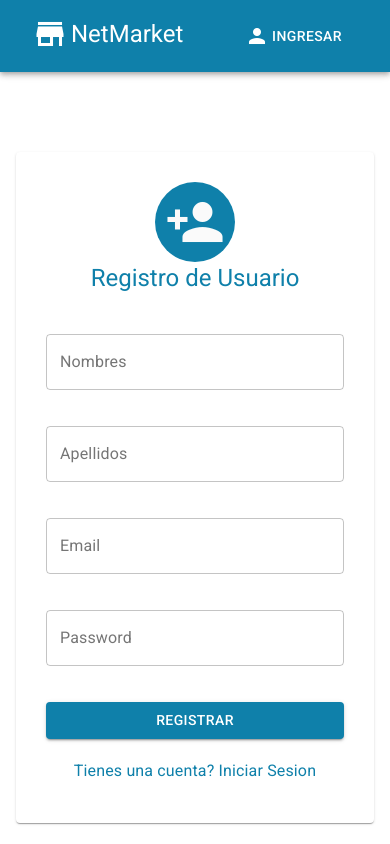
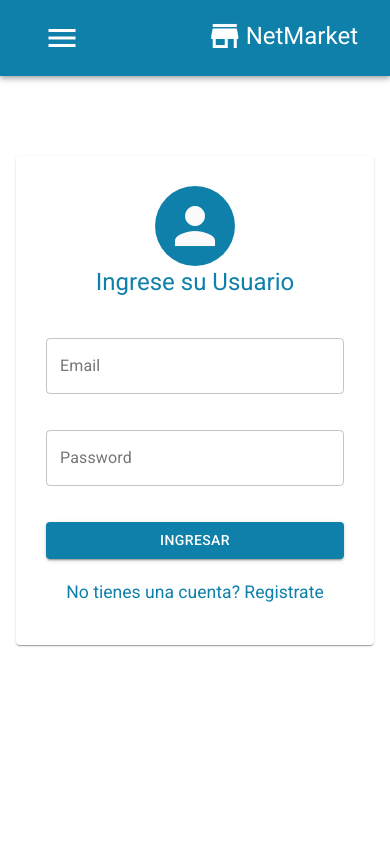
Before and after one commit to leo-marqz/netmarket-frontend, a React (Create React App) app: page /login in a window 390 px wide. Built offline with nearby package versions, Linux system fonts and the light colour scheme.

Commit message:
se agrego menu para moviles y react-router

```diff
--- a/src/App.js
+++ b/src/App.js
@@ -4,12 +4,18 @@ import { ThemeProvider } from "@material-ui/core";
 import theme from "./theme/theme";
 import Register from "./components/security/register";
 import MenuAppBar from "./components/Navigation/MenuAppBar";
+import {BrowserRouter as Router, Switch, Route} from 'react-router-dom';
 
 function App() {
   return (
     <ThemeProvider theme={theme}>
-      <MenuAppBar />
-      <Register />
+      <Router>
+        <MenuAppBar />
+        <Switch>
+          <Route exact path="/login" component={Login} />
+          <Route exact path="/register" component={Register} />
+        </Switch>
+      </Router>
     </ThemeProvider>
   );
 }
--- a/src/components/Navigation/MenuAppBar.js
+++ b/src/components/Navigation/MenuAppBar.js
@@ -1,24 +1,54 @@
-import { AppBar, Button, Container, Icon, Link, Toolbar, Typography } from '@material-ui/core'
-import React from 'react'
+import { AppBar, Button, Container, Drawer, Icon, IconButton, List, ListItem, ListItemIcon, ListItemText, Toolbar, Typography } from '@material-ui/core'
+import React, { useState } from 'react'
 import useStyles from '../../theme/useStyles';
+import { Link } from 'react-router-dom';
 
 export default function MenuAppBar() {
+    const [open, setOpen] = useState(false);
     const classes = useStyles();
+
+    const openDrawer = () => {
+        setOpen(true);
+    }
+
+    const closeDrawer = () => {
+        setOpen(false);
+    }
+
   return (
     <AppBar position="static" className={classes.appBar}>
         <Container>
             <Toolbar>
+                <div className={classes.sectionMobile}>
+                    <IconButton color='inherit' onClick={openDrawer}>
+                        <Icon fontSize='large'>menu</Icon>
+                    </IconButton>
+                </div>
+                <Drawer open={open} onClose={closeDrawer}>
+                    <div className={classes.list}>
+                        <List>
+                            <ListItem onClick={closeDrawer} type='button' className={classes.listItem}>
+                                <Link to='/login' color='inherit' underline='none' className={classes.linkAppBarMobile}>
+                                    <ListItemIcon className={classes.listItemIcon}>
+                                        <Icon>person</Icon>
+                                    </ListItemIcon>
+                                    <ListItemText>Login</ListItemText>
+                                </Link>
+                            </ListItem>
+                        </List>
+                    </div>
+                </Drawer>
                 <div className={classes.grow}>
-                    <Link color='inherit' underline='none' className={classes.linkAppBarLogo}>
+                    <Link to='/' color='inherit' underline='none' className={classes.linkAppBarLogo}>
                         <Icon fontSize='large' className={classes.mr}>store</Icon>
                         <Typography variant='h5'>NetMarket</Typography>
                     </Link>
                 </div>
-                <div>
+                <div className={classes.sectionDesktop}>
                     <Button color='inherit' className={classes.buttonIcon}>
-                        <Link color='inherit' underline='none' href='/login' className={classes.linkAppBarDesktop}>
+                        <Link to='/login' color='inherit' underline='none' href='/login' className={classes.linkAppBarDesktop}>
                             <Icon className={classes.mr}>person</Icon>
-                            Ingresar
+                            Login
                         </Link>
                     </Button>
                 </div>
--- a/src/components/security/Login.js
+++ b/src/components/security/Login.js
@@ -1,5 +1,6 @@
-import { Avatar, Button, Card, Container, Grid, Icon, Link, TextField, Typography } from '@material-ui/core'
+import { Avatar, Button, Card, Container, Grid, Icon, TextField, Typography } from '@material-ui/core'
 import React from 'react'
+import { Link } from 'react-router-dom';
 
 import useStyles from '../../theme/useStyles';
 
@@ -29,7 +30,7 @@ export default function Login() {
                                 </Button>
                             </Grid>
                         </Grid>
-                        <Link href='/' variant='body1'  className={classes.link} >
+                        <Link to='/register' variant='body1'  className={classes.link} >
                             No tienes una cuenta? Registrate
                         </Link>
                     </form>
--- a/src/components/security/register.js
+++ b/src/components/security/register.js
@@ -1,7 +1,8 @@
 
-import { Avatar, Container, Card, Grid, Icon, Typography, TextField, Button, Link } from "@material-ui/core";
+import { Avatar, Container, Card, Grid, Icon, Typography, TextField, Button } from "@material-ui/core";
 import React from "react";
 import useStyles from "../../theme/useStyles";
+import { Link } from 'react-router-dom';
 
 const Register = () => {
     const classes = useStyles();
@@ -34,7 +35,7 @@ const Register = () => {
                                 <Button variant="contained" fullWidth color="primary">Registrar</Button>
                             </Grid>
                         </Grid>
-                        <Link href='/' variant='body1'  className={classes.link} >
+                        <Link to='/login' variant='body1'  className={classes.link} >
                             Tienes una cuenta? Iniciar Sesion
                         </Link>
                     </form>
--- a/src/theme/useStyles.js
+++ b/src/theme/useStyles.js
@@ -1,4 +1,6 @@
-import { makeStyles } from "@material-ui/core";
+import { createMuiTheme, makeStyles } from "@material-ui/core";
+
+const theme = createMuiTheme();
 
 const useStyles = makeStyles({
     container:{
@@ -24,18 +26,28 @@ const useStyles = makeStyles({
         marginBottom:20
     },
     link:{
-        marginTop:8
+        marginTop:8,
+        fontSize: "1.1rem",
+        fontFamily: "Roboto",
+        lineHeight: 1.5,
+        color: "#0f80aa",
+        textDecoration: "none",
     },
     appBar:{
         paddingTop: 8,
         paddingBottom: 8
     },
     grow:{
-        flexGrow: 1
+        flexGrow: 0,
+        [theme.breakpoints.up("md")] : {
+            flexGrow: 1
+        }
     },
     linkAppBarLogo:{
         display: 'inline-flex',
-        alignItems: 'center'
+        alignItems: 'center',
+        color: 'inherit',
+        textDecoration: 'none'
     },
     mr:{
         marginRight: 3
@@ -47,7 +59,39 @@ const useStyles = makeStyles({
     linkAppBarDesktop:{
         display: 'inline-flex',
         alignItems: 'center',
-        padding: "6px 16px"
+        padding: "6px 16px",
+        color: 'inherit',
+        textDecoration: 'none'
+    },
+    sectionDesktop:{
+        display: 'none',
+        [theme.breakpoints.up("md")] : {
+            display: 'flex'
+        }
+    },
+    sectionMobile:{
+        display: 'flex',
+        flexGrow: 1,
+        [theme.breakpoints.up("md")] : {
+            display: 'none'
+        }
+    },
+    list:{
+        width: 250
+    },
+    listItem:{
+        padding: 0
+    },
+    linkAppBarMobile:{
+        display: 'inline-flex',
+        alignItems: 'center',
+        width: '100%',
+        padding: "8px 16px",
+        color: 'inherit',
+        textDecoration: 'none'
+    },
+    listItemIcon:{
+        minWidth: 35
     }
 });
 
```
